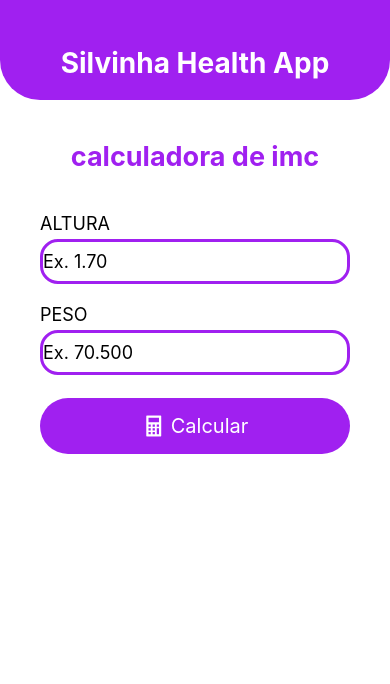
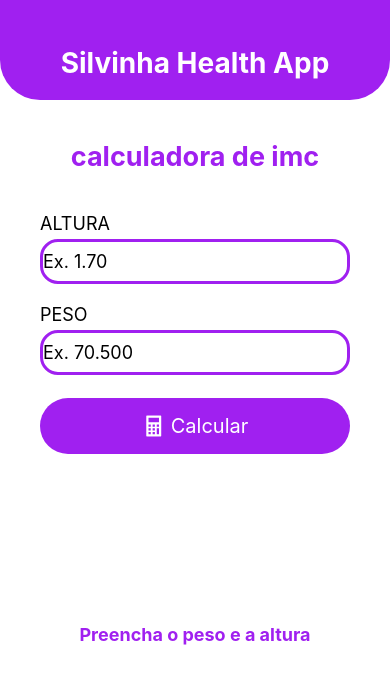
Before and after one commit to blkvdev/SilvinhaHeathApp, a React Native app in the folder SilvinhaHealthApp/: screen / in a window 390 px wide. Shown: the top 684 px of the page. Built offline with nearby package versions, Linux system fonts and the light colour scheme.

Commit message:
adicionamos as variaveis

```diff
--- a/SilvinhaHealthApp/App.js
+++ b/SilvinhaHealthApp/App.js
@@ -1,8 +1,14 @@
+import { useState } from 'react';
 import { StatusBar } from 'expo-status-bar';
 import { SafeAreaView, StyleSheet, Text, View, TextInput, TouchableOpacity } from 'react-native';
 import Ionicons from "@expo/vector-icons/Ionicons"
 
 export default function App() {
+  const [height, setHeight] = useState(null);
+  const [weight, setWeight] = useState(null);
+  const [imc, setImc] = useState(null);
+  const [textButton, setTextButton] = useState ("Calcular");
+  const [messageImc, setMessageImc] = useState("Preencha o peso e a altura");
   return (
     <SafeAreaView style={styles.container}>
       <View style={styles.titleBox}>
@@ -35,6 +41,11 @@ export default function App() {
         <Ionicons name={"calculator-sharp"} size={24} color="#fff" />
         <Text style={styles.text}>Calcular</Text>
       </TouchableOpacity>
+
+      <View style={styles.imcContainer}>
+        <Text style={styles.imcText}>{messageImc}</Text>
+        <Text style={styles.imcResult}>{imc}</Text>
+      </View>
 
       </View>
 
@@ -105,5 +116,22 @@ const styles = StyleSheet.create({
     color: '#ffff',
     fontSize: 20,
     marginLeft: 5
+  },
+  imcContainer:{
+    flex: 1,
+    alignItems: 'center',
+    justifyContent: 'center',
+    width: '100%',
+
+  },
+  imcText:{
+    fontSize: 18,
+    color: "#A020F0",
+    fontWeight: 'bold'
+  },
+  imcResult: {
+    fontSize: 48,
+    color: "#A020F0",
+    fontWeight: 'bold'
   }
 });
```
